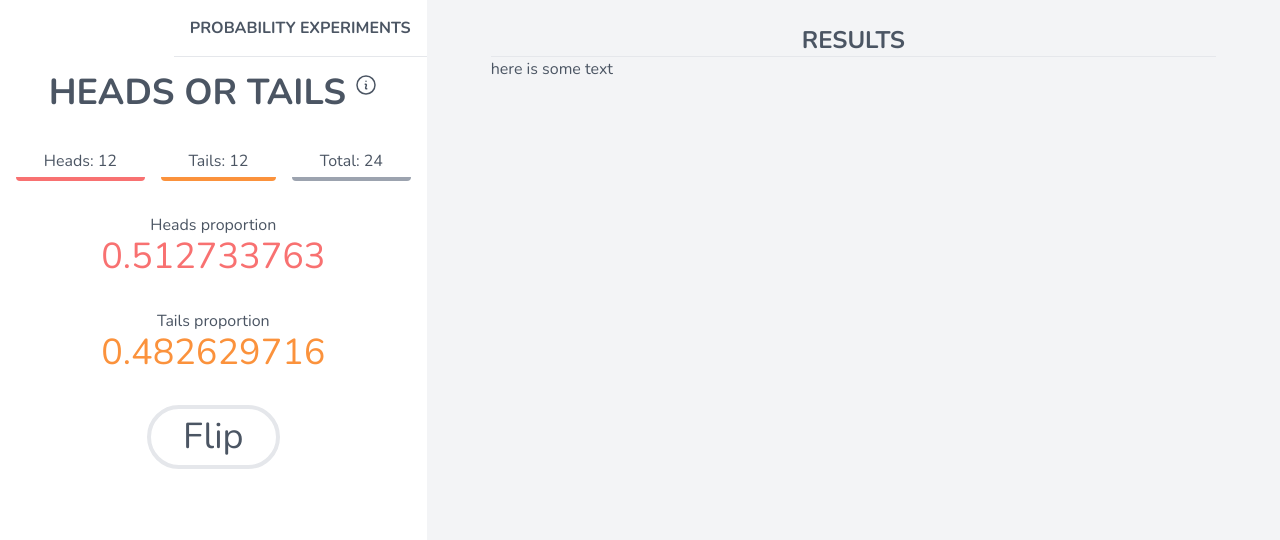
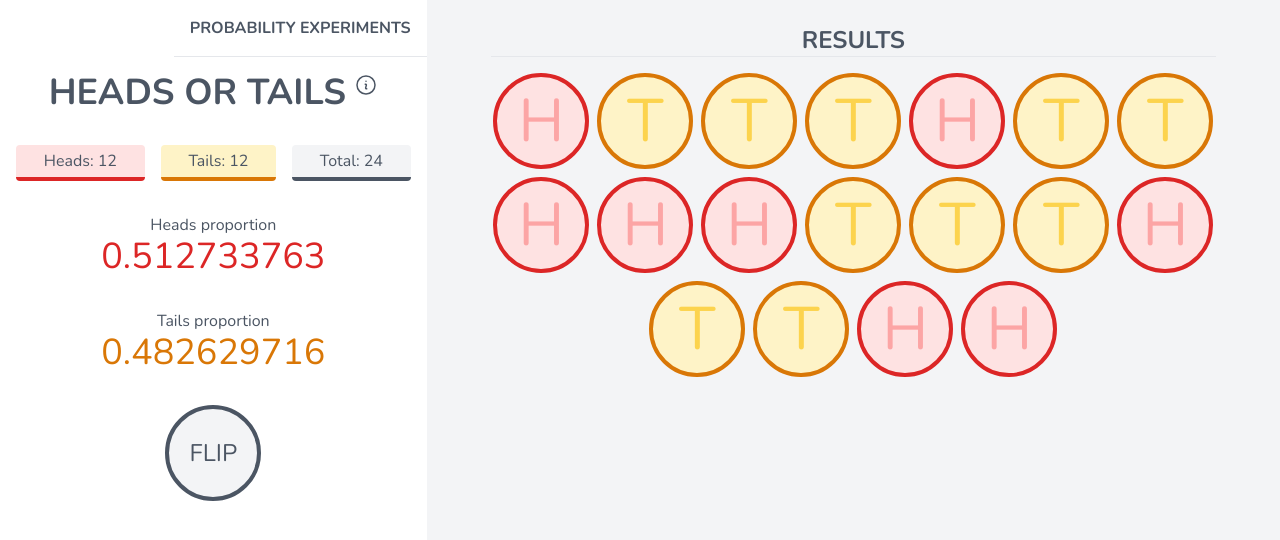
Before and after one commit to reveleigh/Probability-Experiments, a React (Create React App) app: page / in a window 1280 px wide. Shown: the top 540 px of the page. Built offline with nearby package versions, Linux system fonts and the light colour scheme.

Commit message:
Full layout created

```diff
--- a/src/App.js
+++ b/src/App.js
@@ -34,7 +34,7 @@ function App() {
                 Heads or tails
               </h1>
               <svg
-                className="w-6"
+                className="w-6 align-middle"
                 fill="none"
                 viewBox="0 0 24 24"
                 stroke-width="1.5"
@@ -49,35 +49,95 @@ function App() {
               </svg>
             </div>
             <div className="flex p-4 justify-center gap-4">
-              <div className="border-b-4 border-red-400 rounded p-1 flex-grow text-center">
+              <div className="border-b-4 border-red-600 rounded p-1 flex-grow text-center bg-red-100">
                 Heads: 12
               </div>
-              <div className="border-b-4 border-orange-400 rounded p-1 flex-grow text-center">
+              <div className="border-b-4 border-amber-600 rounded p-1 flex-grow text-center bg-amber-100">
                 Tails: 12
               </div>
-              <div className="border-b-4 border-gray-400 rounded p-1 flex-grow text-center">
+              <div className="border-b-4 border-gray-600 rounded p-1 flex-grow text-center bg-gray-100">
                 Total: 24
               </div>
             </div>
             <div className="p-4 text-center">
               Heads proportion
-              <div className="text-4xl text-center text-red-400">0.512733763</div>
+              <div className="text-4xl text-center text-red-600">
+                0.512733763
+              </div>
             </div>
             <div className="p-4 text-center">
               Tails proportion
-              <div className="text-4xl text-center text-orange-400">0.482629716</div>
+              <div className="text-4xl text-center text-amber-600">
+                0.482629716
+              </div>
             </div>
             <div className="flex justify-center p-4">
-            <div className="py-2 px-8 text-center text-4xl border-4 rounded-full">
-              Flip
-            </div>
+              <div className="py-2 px-8 text-center text-2xl border-4 border-gray-600 bg-gray-100 rounded-full w-24 h-24 flex justify-center items-center">
+                <div className="flex">FLIP</div>
+              </div>
             </div>
           </div>
           <main className="px-16 py-6 bg-gray-100 md:col-span-2 justify-between h-screen">
             <h1 className="uppercase font-bold text-2xl border-b text-center">
               Results
             </h1>
-            here is some text
+
+            <div className="py-4 flex gap-2 flex-wrap justify-center">
+              <div className="h-24 bg-red-100 border-4 border-red-600 rounded-full w-24 flex items-center justify-center text-6xl">
+                <div className="flex text-red-300">H</div>
+              </div>
+              <div className="h-24 bg-amber-100 border-4 border-amber-600 rounded-full w-24 flex items-center justify-center text-6xl">
+                <div className="flex text-amber-300">T</div>
+              </div>
+              <div className="h-24 bg-amber-100 border-4 border-amber-600 rounded-full w-24 flex items-center justify-center text-6xl">
+                <div className="flex text-amber-300">T</div>
+              </div>
+              <div className="h-24 bg-amber-100 border-4 border-amber-600 rounded-full w-24 flex items-center justify-center text-6xl">
+                <div className="flex text-amber-300">T</div>
+              </div>
+              <div className="h-24 bg-red-100 border-4 border-red-600 rounded-full w-24 flex items-center justify-center text-6xl">
+                <div className="flex text-red-300">H</div>
+              </div>
+              <div className="h-24 bg-amber-100 border-4 border-amber-600 rounded-full w-24 flex items-center justify-center text-6xl">
+                <div className="flex text-amber-300">T</div>
+              </div>
+              <div className="h-24 bg-amber-100 border-4 border-amber-600 rounded-full w-24 flex items-center justify-center text-6xl">
+                <div className="flex text-amber-300">T</div>
+              </div>
+              <div className="h-24 bg-red-100 border-4 border-red-600 rounded-full w-24 flex items-center justify-center text-6xl">
+                <div className="flex text-red-300">H</div>
+              </div>
+              <div className="h-24 bg-red-100 border-4 border-red-600 rounded-full w-24 flex items-center justify-center text-6xl">
+                <div className="flex text-red-300">H</div>
+              </div>
+              <div className="h-24 bg-red-100 border-4 border-red-600 rounded-full w-24 flex items-center justify-center text-6xl">
+                <div className="flex text-red-300">H</div>
+              </div>
+              <div className="h-24 bg-amber-100 border-4 border-amber-600 rounded-full w-24 flex items-center justify-center text-6xl">
+                <div className="flex text-amber-300">T</div>
+              </div>
+              <div className="h-24 bg-amber-100 border-4 border-amber-600 rounded-full w-24 flex items-center justify-center text-6xl">
+                <div className="flex text-amber-300">T</div>
+              </div>
+              <div className="h-24 bg-amber-100 border-4 border-amber-600 rounded-full w-24 flex items-center justify-center text-6xl">
+                <div className="flex text-amber-300">T</div>
+              </div>
+              <div className="h-24 bg-red-100 border-4 border-red-600 rounded-full w-24 flex items-center justify-center text-6xl">
+                <div className="flex text-red-300">H</div>
+              </div>
+              <div className="h-24 bg-amber-100 border-4 border-amber-600 rounded-full w-24 flex items-center justify-center text-6xl">
+                <div className="flex text-amber-300">T</div>
+              </div>
+              <div className="h-24 bg-amber-100 border-4 border-amber-600 rounded-full w-24 flex items-center justify-center text-6xl">
+                <div className="flex text-amber-300">T</div>
+              </div>
+              <div className="h-24 bg-red-100 border-4 border-red-600 rounded-full w-24 flex items-center justify-center text-6xl">
+                <div className="flex text-red-300">H</div>
+              </div>
+              <div className="h-24 bg-red-100 border-4 border-red-600 rounded-full w-24 flex items-center justify-center text-6xl">
+                <div className="flex text-red-300">H</div>
+              </div>
+            </div>
           </main>
         </div>
       </div>
```
